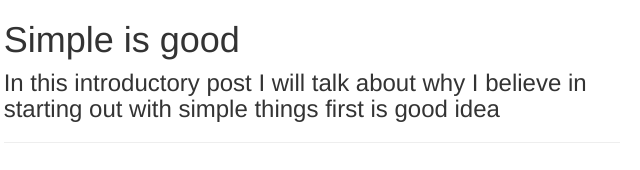
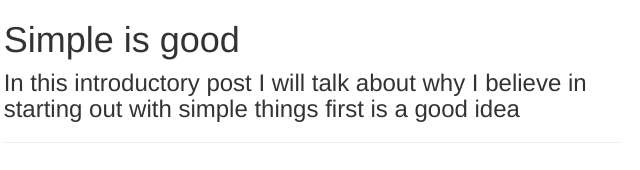
Before and after one commit to monkeydunkey/monkeydunkey.github.io, a website: page bloglist.html in a window 1280 px wide. Shown: the part 234-404 px from the top of the page, 328-968 px from the left. Drawn offline with nearby package versions, Linux system fonts and the light colour scheme.

Commit message:
updated text of the blog entry

```diff
--- a/bloglist.html
+++ b/bloglist.html
@@ -43,7 +43,7 @@
                         Simple is good
                       </h2>
                       <h3 class="post-subtitle">
-                        In this introductory post I will talk about why I believe in starting out with simple things first is good idea
+                        In this introductory post I will talk about why I believe in starting out with simple things first is a good idea
                       </h3>
                   </a>
 
```
